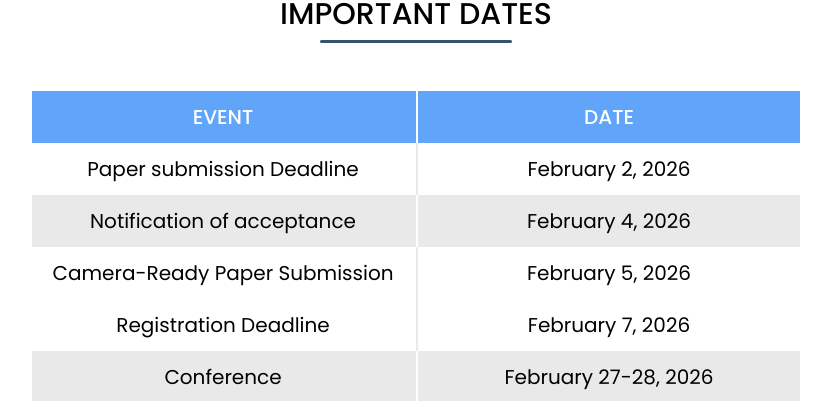
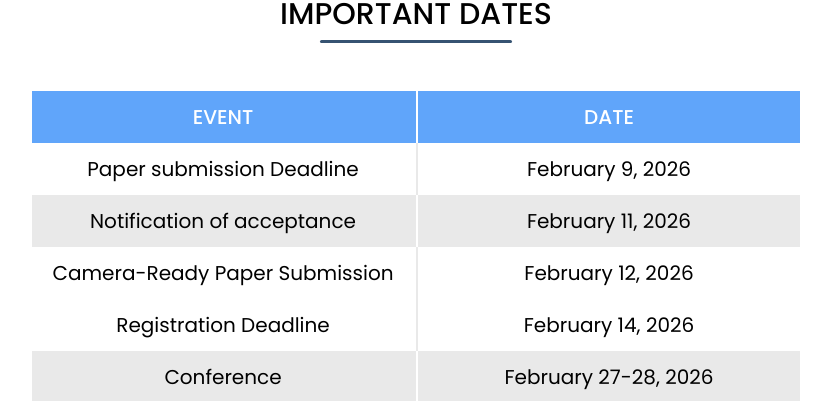
Before and after one commit to ncrtces-team/ncrtces-2026, a React (Vite) app: page / in a window 1280 px wide. Shown: the part 9127-9528 px from the top of the page, without its empty margins (224-1055 px from the left). Built offline with nearby package versions, Linux system fonts and the light colour scheme.

Commit message:
Update Schedule.jsx

```diff
--- a/pages/Schedule.jsx
+++ b/pages/Schedule.jsx
@@ -24,26 +24,26 @@ const cfp = () => {
               Paper submission Deadline
             </div>
             <div className="w-1 h-auto border-r-2 border-[#e9e9e9]"></div>
-            <div className="w-1/2 text-center py-3">February 2, 2026</div>
+            <div className="w-1/2 text-center py-3">February 9, 2026</div>
           </div>
           <div className="flex text-md md:text-xl bg-[#e9e9e9]">
             <div className="w-1/2 text-center py-3">
               Notification of acceptance
             </div>
             <div className="w-1 h-auto border-r-2 border-white"></div>
-            <div className="w-1/2 text-center py-3">February 4, 2026</div>
+            <div className="w-1/2 text-center py-3">February 11, 2026</div>
           </div>
           <div className="flex text-md md:text-xl">
             <div className="w-1/2 text-center py-3">
               Camera-Ready Paper Submission
             </div>
             <div className="w-1 h-auto border-r-2 border-[#e9e9e9]"></div>
-            <div className="w-1/2 text-center py-3">February 5, 2026</div>
+            <div className="w-1/2 text-center py-3">February 12, 2026</div>
           </div>
           <div className="flex text-md md:text-xl">
             <div className="w-1/2 text-center py-3">Registration Deadline</div>
             <div className="w-1 h-auto border-r-2 border-[#e9e9e9]"></div>
-            <div className="w-1/2 text-center py-3">February 7, 2026</div>
+            <div className="w-1/2 text-center py-3">February 14, 2026</div>
           </div>
           <div className="flex text-md md:text-xl bg-[#e9e9e9]">
             <div className="w-1/2 text-center py-3">Conference</div>
```
